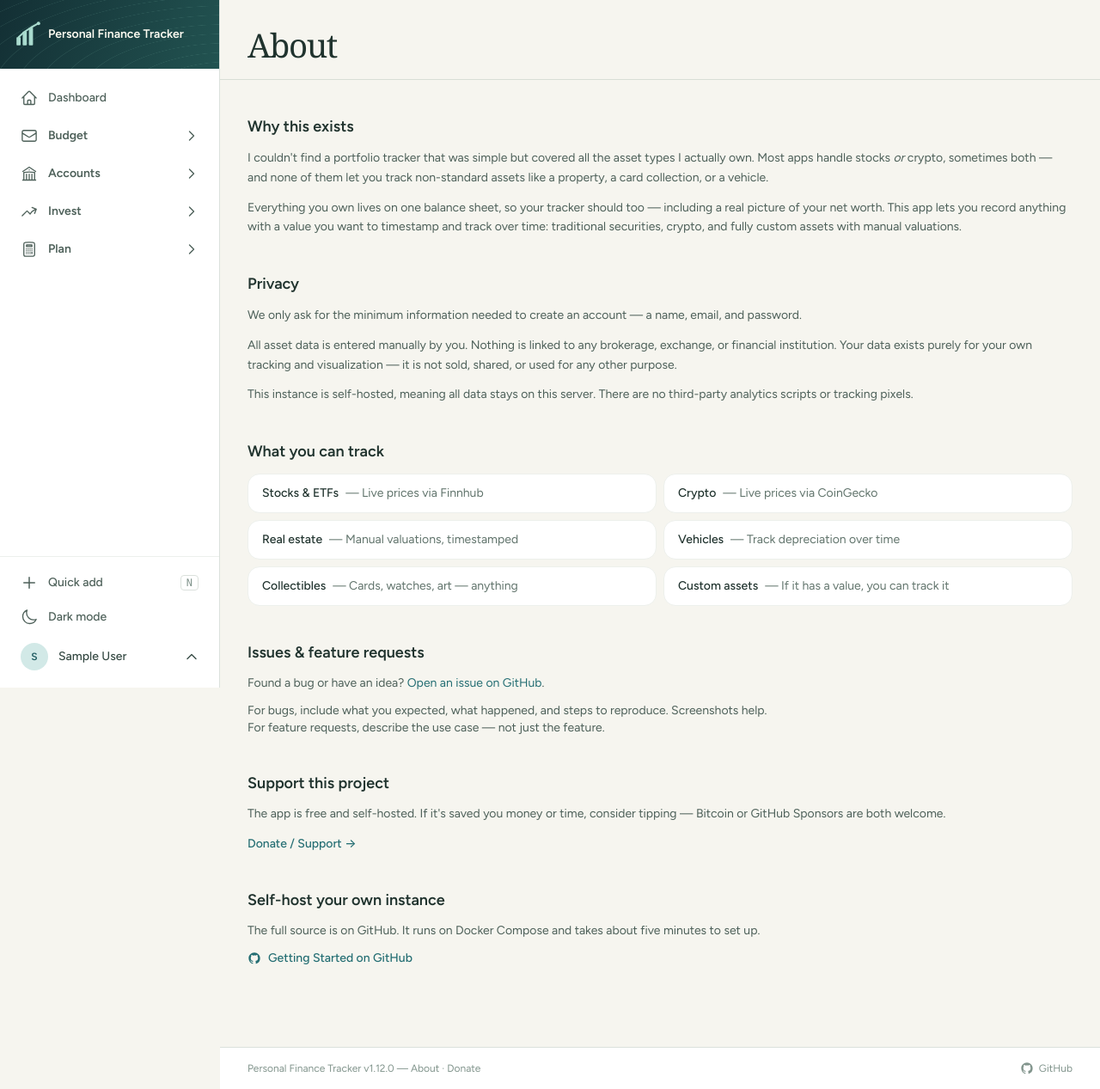
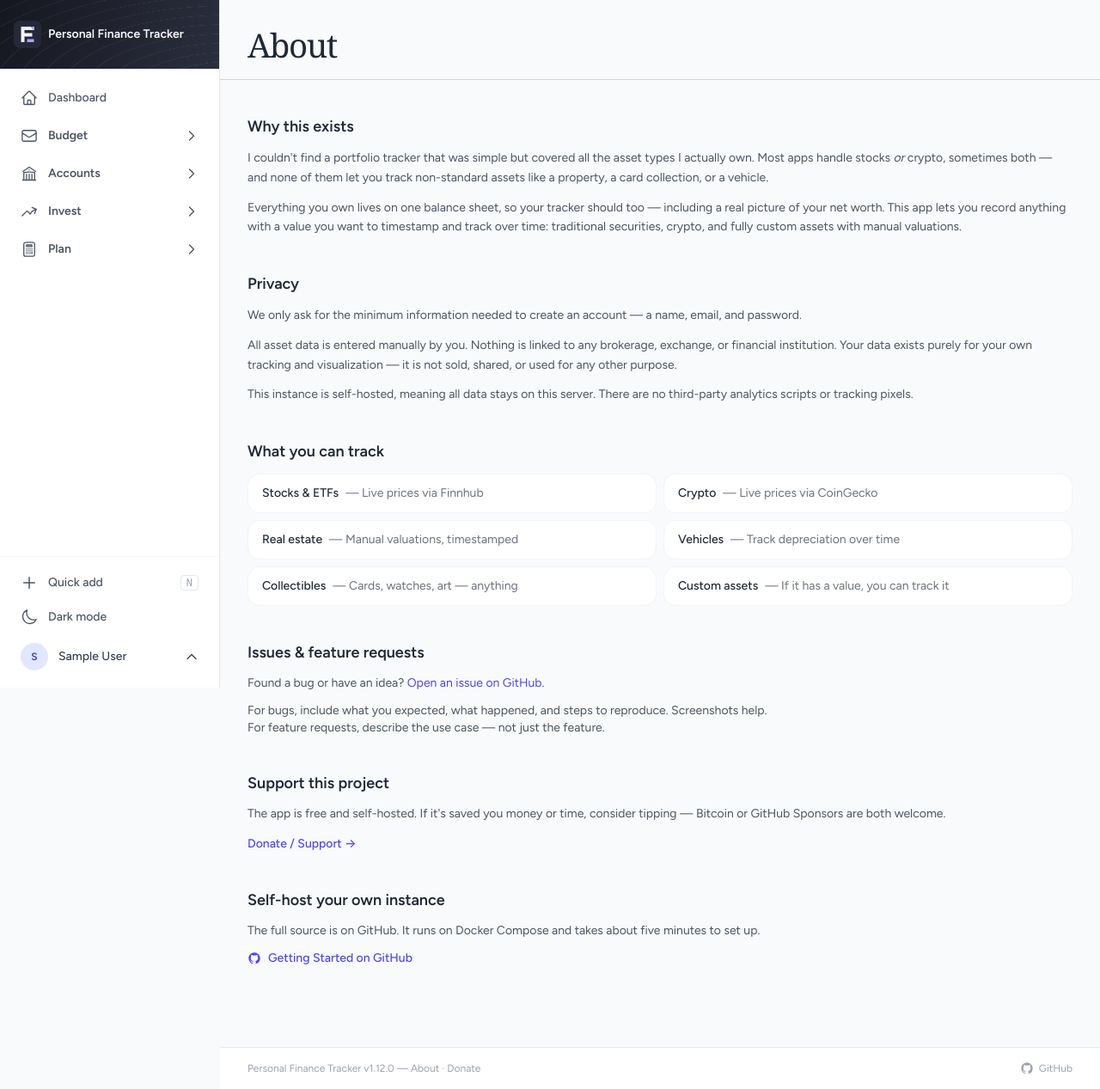
Before and after one commit to joshespi/personal-finance-tracker, a Laravel app: page /about in a window 1280 px wide. Shown: the whole page at 86% size. Run offline with Laravel 12, Linux system fonts and the light colour scheme; the visitor is signed in with stand-in values (Sample User, id 1); data that the repository does not hold is empty; style sheets or scripts are compiled from the project's sources; some libraries are stand-ins or nearby versions.

Commit message:
Swap teal theme for neutral palette and ledger logo

```diff
--- a/src/public/sw.js
+++ b/src/public/sw.js
@@ -1,4 +1,4 @@
-const CACHE = 'pt-v1';
+const CACHE = 'pt-v2';
 const OFFLINE_URL = '/offline';
 
 self.addEventListener('install', event => {
--- a/src/resources/css/app.css
+++ b/src/resources/css/app.css
@@ -4,30 +4,30 @@
 
 
 .finance-canvas {
-    --paper: #f6f5ef;
-    --rule: #d8ded6;
+    --paper: #f9fafb;
+    --rule: #d1d5db;
     background-color: var(--paper);
 }
 
 .dark .finance-canvas {
-    --paper: #14231f;
-    --rule: #354943;
+    --paper: #111827;
+    --rule: #374151;
     color-scheme: dark;
 }
 
 .guest-canvas {
-    background-image: radial-gradient(ellipse at 12% 0%, rgb(54 139 142 / 0.16), transparent 55%),
-        repeating-linear-gradient(0deg, transparent 0 31px, rgb(113 139 122 / 0.08) 31px 32px);
+    background-image: radial-gradient(ellipse at 12% 0%, rgb(99 102 241 / 0.16), transparent 55%),
+        repeating-linear-gradient(0deg, transparent 0 31px, rgb(107 114 128 / 0.08) 31px 32px);
 }
 
 .engraved {
-    background-color: #173d40;
-    background-image: repeating-radial-gradient(ellipse at 105% 140%, transparent 0 17px, rgb(150 216 197 / 0.12) 18px, transparent 19px 26px),
-        linear-gradient(110deg, #132f34, #225351);
+    background-color: #181b24;
+    background-image: repeating-radial-gradient(ellipse at 105% 140%, transparent 0 17px, rgb(176 180 211 / 0.12) 18px, transparent 19px 26px),
+        linear-gradient(110deg, #151720, #2b2e3d);
 }
 
 .dashboard-masthead h2, .landing-masthead h1 {
-    color: #fffdf3;
+    color: #f9fafb;
 }
 
 .page-heading { border-bottom: 1px solid var(--rule); }
@@ -43,7 +43,7 @@
     border-radius: 1rem;
     padding: clamp(1rem, 2.8vw, 2.5rem);
 }
-.landing-masthead p { color: #d3e4dd; }
+.landing-masthead p { color: #d1d5db; }
 .landing-masthead h1 { font-size: clamp(2.65rem, 6.5vw, 5.5rem); line-height: 1.02; }
 
 .workspace-content > .py-12 { padding-block: clamp(1.25rem, 2.5vw, 2.25rem); }
--- a/src/resources/views/components/application-logo.blade.php
+++ b/src/resources/views/components/application-logo.blade.php
@@ -1,10 +1 @@
-<svg viewBox="0 0 40 40" xmlns="http://www.w3.org/2000/svg" {{ $attributes }}>
-    <!-- Bar chart columns -->
-    <rect x="4"  y="24" width="6" height="12" rx="1"/>
-    <rect x="13" y="16" width="6" height="20" rx="1"/>
-    <rect x="22" y="10" width="6" height="26" rx="1"/>
-    <!-- Trend line -->
-    <polyline points="7,24 16,16 25,10 36,4" fill="none" stroke-width="2.5" stroke-linecap="round" stroke-linejoin="round" stroke="currentColor"/>
-    <!-- Dot at trend tip -->
-    <circle cx="36" cy="4" r="2.5"/>
-</svg>
+<img src="/icons/ledger.svg" width="40" height="40" alt="" {{ $attributes }} />
--- /dev/null
+++ b/src/resources/views/components/brand-head.blade.php
@@ -0,0 +1,22 @@
+<meta name="theme-color" content="#111827">
+<link rel="manifest" href="/manifest.json">
+<meta name="mobile-web-app-capable" content="yes">
+<meta name="apple-mobile-web-app-capable" content="yes">
+<meta name="apple-mobile-web-app-title" content="{{ config('app.name') }}">
+<link rel="icon" href="/favicon.ico" sizes="16x16 32x32 48x48">
+<link rel="icon" href="/icons/ledger.svg" type="image/svg+xml" sizes="any">
+<link rel="apple-touch-icon" href="/icons/icon-180.png">
+<script>
+    (() => {
+        // Apply before paint to avoid a flash; a saved choice wins, else follow the OS.
+        const stored = localStorage.getItem('theme');
+        const dark = stored ? stored === 'dark' : window.matchMedia('(prefers-color-scheme: dark)').matches;
+        document.documentElement.classList.toggle('dark', dark);
+
+        // Keep the browser chrome in step with the page (the app layout's toggle fires finance-theme-change).
+        const syncThemeColor = () => document.querySelector('meta[name="theme-color"]')
+            .setAttribute('content', document.documentElement.classList.contains('dark') ? '#111827' : '#f9fafb');
+        syncThemeColor();
+        window.addEventListener('finance-theme-change', syncThemeColor);
+    })();
+</script>
--- a/src/resources/views/dashboard.blade.php
+++ b/src/resources/views/dashboard.blade.php
@@ -3,7 +3,7 @@
         <div class="dashboard-masthead engraved flex items-center justify-between gap-4">
             <h2 class="leading-tight">Dashboard</h2>
             <a href="{{ route('profile.edit') }}#dashboard-display"
-               class="inline-flex items-center gap-1.5 px-3 py-[0.45rem] rounded-md border border-[rgb(198_231_218/0.5)] text-sm font-medium text-[#f4faf7] hover:bg-[#315e5f] hover:text-white transition"
+               class="inline-flex items-center gap-1.5 px-3 py-[0.45rem] rounded-md border border-white/40 text-sm font-medium text-gray-100 hover:bg-gray-700 hover:text-white transition"
                title="Choose which sections and tiles appear here">
                 <svg xmlns="http://www.w3.org/2000/svg" class="h-4 w-4" fill="none" viewBox="0 0 24 24" stroke="currentColor" stroke-width="2">
                     <path stroke-linecap="round" stroke-linejoin="round" d="M10.325 4.317c.426-1.756 2.924-1.756 3.35 0a1.724 1.724 0 002.573 1.066c1.543-.94 3.31.826 2.37 2.37a1.724 1.724 0 001.065 2.572c1.756.426 1.756 2.924 0 3.35a1.724 1.724 0 00-1.066 2.573c.94 1.543-.826 3.31-2.37 2.37a1.724 1.724 0 00-2.572 1.065c-.426 1.756-2.924 1.756-3.35 0a1.724 1.724 0 00-2.573-1.066c-1.543.94-3.31-.826-2.37-2.37a1.724 1.724 0 00-1.065-2.572c-1.756-.426-1.756-2.924 0-3.35a1.724 1.724 0 001.066-2.573c-.94-1.543.826-3.31 2.37-2.37.996.608 2.296.07 2.572-1.065z" />
--- a/src/resources/views/errors/minimal.blade.php
+++ b/src/resources/views/errors/minimal.blade.php
@@ -6,11 +6,7 @@
     <meta charset="utf-8">
     <meta name="viewport" content="width=device-width, initial-scale=1">
     <title>{{ $heading }} · {{ config('app.name') }}</title>
-    <script>
-        if (localStorage.getItem('theme') === 'dark' || (!localStorage.getItem('theme') && window.matchMedia('(prefers-color-scheme: dark)').matches)) {
-            document.documentElement.classList.add('dark');
-        }
-    </script>
+    <x-brand-head />
     {{-- Skip the stylesheet if assets haven't been built, so a missing manifest can't turn an error page into a second error. --}}
     @if (file_exists(public_path('build/manifest.json')))
         @vite(['resources/css/app.css'])
--- a/src/resources/views/layouts/app.blade.php
+++ b/src/resources/views/layouts/app.blade.php
@@ -4,13 +4,6 @@
         <meta charset="utf-8">
         <meta name="viewport" content="width=device-width, initial-scale=1, viewport-fit=cover">
         <meta name="csrf-token" content="{{ csrf_token() }}">
-        <link rel="manifest" href="/manifest.json">
-        <meta name="theme-color" content="#205c61">
-        <meta name="mobile-web-app-capable" content="yes">
-        <meta name="apple-mobile-web-app-capable" content="yes">
-        <meta name="apple-mobile-web-app-title" content="{{ config('app.name') }}">
-        <link rel="icon" href="/favicon.ico" sizes="any">
-        <link rel="apple-touch-icon" href="/icons/icon-180.png">
 
         {{-- Every page's header slot leads with an <h2> naming it; reuse that text as the tab title. --}}
         @php
@@ -20,12 +13,7 @@
         @endphp
         <title>{{ $pageTitle !== '' ? $pageTitle.' · ' : '' }}{{ config('app.name') }}</title>
 
-        <!-- Dark mode: apply class before paint to avoid flash -->
-        <script>
-            if (localStorage.getItem('theme') === 'dark' || (!localStorage.getItem('theme') && window.matchMedia('(prefers-color-scheme: dark)').matches)) {
-                document.documentElement.classList.add('dark');
-            }
-        </script>
+        <x-brand-head />
 
         <!-- Fonts -->
         <link rel="preconnect" href="https://fonts.bunny.net">
@@ -47,7 +35,7 @@
         <div class="min-h-screen flex"
              x-data="{
                 sidebarOpen: false,
-                dark: localStorage.getItem('theme') === 'dark' || (!localStorage.getItem('theme') && window.matchMedia('(prefers-color-scheme: dark)').matches)
+                dark: document.documentElement.classList.contains('dark')
              }"
              x-init="$watch('dark', val => { document.documentElement.classList.toggle('dark', val); localStorage.setItem('theme', val ? 'dark' : 'light'); window.dispatchEvent(new Event('finance-theme-change')); })"
              x-effect="document.body.classList.toggle('overflow-hidden', sidebarOpen)">
@@ -68,7 +56,7 @@
                         </svg>
                     </button>
                     <a href="{{ route('dashboard') }}" class="flex items-center gap-2 min-w-0">
-                        <x-application-logo class="block h-7 w-auto fill-current text-indigo-600" />
+                        <x-application-logo class="block h-7 w-auto" />
                         <span class="font-semibold text-gray-800 dark:text-gray-200 text-sm truncate">{{ config('app.name') }}</span>
                     </a>
                     <div class="ms-auto flex items-center gap-1">
--- a/src/resources/views/layouts/navigation.blade.php
+++ b/src/resources/views/layouts/navigation.blade.php
@@ -134,11 +134,11 @@
     {{-- Brand --}}
     <div class="engraved h-20 shrink-0 flex items-center gap-2 px-4">
         <a href="{{ route('dashboard') }}" class="flex items-center gap-2 min-w-0">
-            <x-application-logo class="block h-8 w-auto fill-current text-[#a9dbce]" />
-            <span class="font-semibold text-sm overflow-hidden text-ellipsis leading-[1.2] text-[#fffdf3]">{{ config('app.name') }}</span>
+            <x-application-logo class="block h-8 w-auto" />
+            <span class="font-semibold text-sm overflow-hidden text-ellipsis leading-[1.2] text-gray-50">{{ config('app.name') }}</span>
         </a>
         <button @click="sidebarOpen = false"
-                class="ms-auto lg:hidden p-1.5 rounded-md text-[#a9dbce] hover:text-white hover:bg-[#31595a] dark:hover:bg-gray-700 transition"
+                class="ms-auto lg:hidden p-1.5 rounded-md text-indigo-200 hover:text-white hover:bg-gray-700 transition"
                 title="Close menu">
             <svg class="h-5 w-5" fill="none" viewBox="0 0 24 24" stroke-width="2" stroke="currentColor">
                 <path stroke-linecap="round" stroke-linejoin="round" d="M6 18 18 6M6 6l12 12" />
--- a/src/resources/views/offline.blade.php
+++ b/src/resources/views/offline.blade.php
@@ -4,6 +4,7 @@
     <meta charset="utf-8">
     <meta name="viewport" content="width=device-width, initial-scale=1">
     <title>Offline · {{ config('app.name') }}</title>
+    <x-brand-head />
     @vite(['resources/css/app.css'])
 </head>
 <body class="finance-canvas guest-canvas min-h-screen flex items-center justify-center font-sans antialiased">
--- a/src/tailwind.config.js
+++ b/src/tailwind.config.js
@@ -13,22 +13,9 @@ export default {
 
     theme: {
         extend: {
-            colors: {
-                // Shared accent and surface scales used throughout the Blade views.
-                indigo: {
-                    50: '#eaf5f4', 100: '#d2e9e7', 200: '#aad6d3', 300: '#83c4c2',
-                    400: '#59abaa', 500: '#368b8e', 600: '#246e73', 700: '#205c61',
-                    800: '#1c494e', 900: '#17393e', 950: '#10282c',
-                },
-                gray: {
-                    50: '#f7f8f5', 100: '#edf0ec', 200: '#dbe1dc', 300: '#bdc9c3',
-                    400: '#82958d', 500: '#61746c', 600: '#4d6059', 700: '#354943',
-                    800: '#20332e', 900: '#14231f', 950: '#101b18',
-                },
-            },
             borderRadius: { md: '0.5rem', lg: '0.875rem' },
             boxShadow: {
-                sm: '0 0 0 1px rgb(64 91 77 / 0.14), 0 3px 12px -6px rgb(26 50 40 / 0.14)',
+                sm: '0 0 0 1px rgb(31 41 55 / 0.14), 0 3px 12px -6px rgb(17 24 39 / 0.14)',
             },
             fontFamily: {
                 sans: ['Figtree', ...defaultTheme.fontFamily.sans],
```
Also changed, not shown: src/resources/js/chart-utils.js (+7 -7 lines), src/resources/views/home.blade.php (+4 -9 lines), src/resources/views/layouts/guest.blade.php (+2 -7 lines), CHANGELOG.md, src/public/favicon.ico, src/public/icons/icon-180.png, src/public/icons/icon-192.png, src/public/icons/icon-512.png, src/public/icons/ledger.svg (added), src/public/manifest.json.
